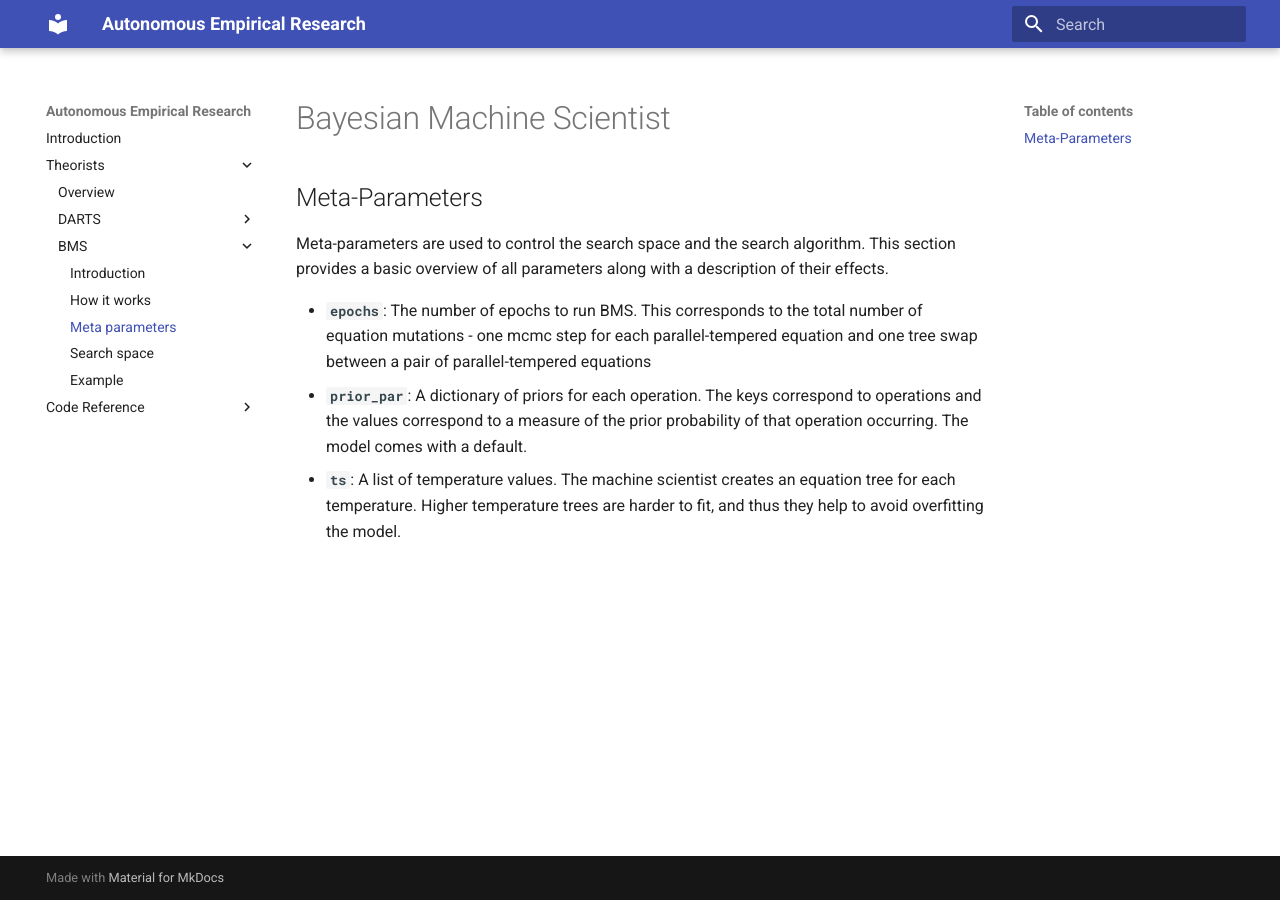
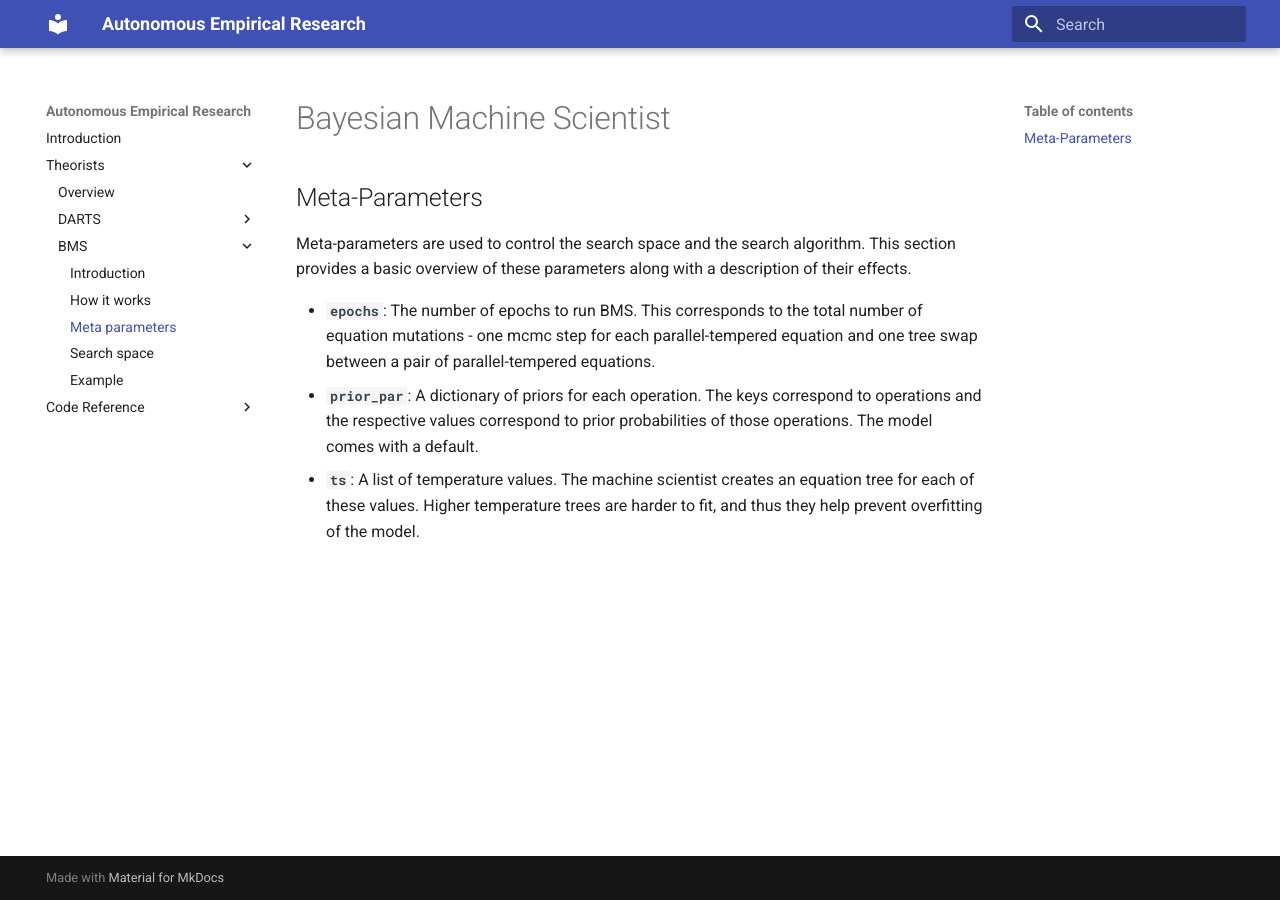
Before and after one commit to AutoResearch/autora, an MkDocs documentation site: the page built from docs/theorist/bms/meta_parameters.md, in a window 1280 px wide. Built offline with MkDocs 1.6.1 and Material for MkDocs 9.7.7, drawn with Linux system fonts in a browser that asks for light colours.

Commit message:
update meta_parameters.md

```diff
--- a/docs/theorist/bms/meta_parameters.md
+++ b/docs/theorist/bms/meta_parameters.md
@@ -2,8 +2,8 @@
 
 ## Meta-Parameters
 
-Meta-parameters are used to control the search space and the search algorithm. This section provides a basic overview of all parameters along with a description of their effects.
+Meta-parameters are used to control the search space and the search algorithm. This section provides a basic overview of these parameters along with a description of their effects.
 
-- **`epochs`**: The number of epochs to run BMS. This corresponds to the total number of equation mutations - one mcmc step for each parallel-tempered equation and one tree swap between a pair of parallel-tempered equations
-- **`prior_par`**: A dictionary of priors for each operation. The keys correspond to operations and the values correspond to a measure of the prior probability of that operation occurring. The model comes with a default.
-- **`ts`**: A list of temperature values. The machine scientist creates an equation tree for each temperature. Higher temperature trees are harder to fit, and thus they help to avoid overfitting the model.
+- **`epochs`**: The number of epochs to run BMS. This corresponds to the total number of equation mutations - one mcmc step for each parallel-tempered equation and one tree swap between a pair of parallel-tempered equations.
+- **`prior_par`**: A dictionary of priors for each operation. The keys correspond to operations and the respective values correspond to prior probabilities of those operations. The model comes with a default.
+- **`ts`**: A list of temperature values. The machine scientist creates an equation tree for each of these values. Higher temperature trees are harder to fit, and thus they help prevent overfitting of the model.
```
